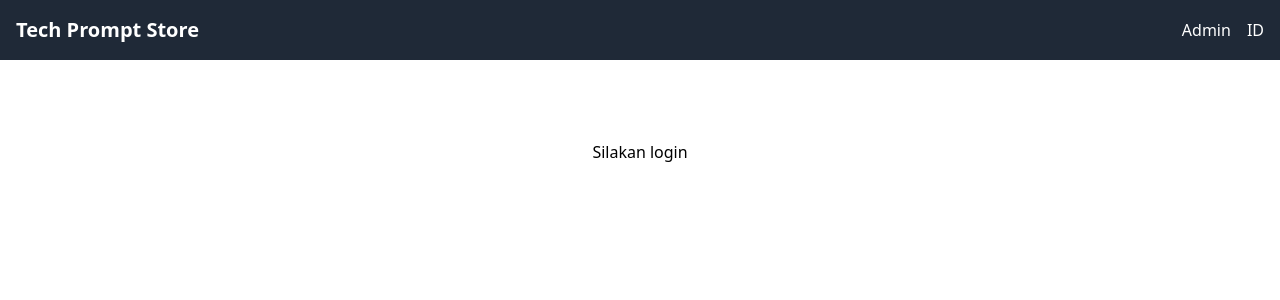
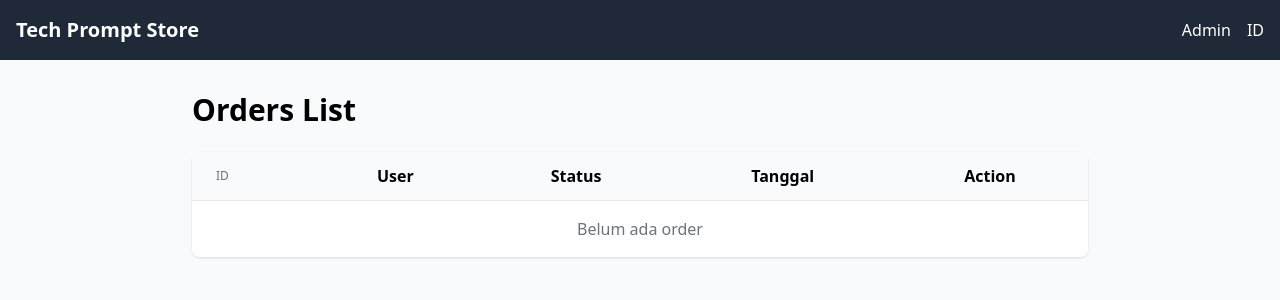
Before and after one commit to chafis1221-oss/Apps, a React (Vite) app in the folder frontend/: page /admin in a window 1280 px wide. Shown: the top 300 px of the page. Built offline with nearby package versions, Linux system fonts and the light colour scheme.

Commit message:
Refactor token state and enhance error handling
Refactor token handling and improve error logging.

```diff
--- a/frontend/src/pages/Admin.jsx
+++ b/frontend/src/pages/Admin.jsx
@@ -5,7 +5,7 @@ import axios from 'axios';
 const Admin = () => {
   const { t } = useTranslation();
   const [orders, setOrders] = useState([]);
-  const token = localStorage.getItem('token');
+  const [token, setToken] = useState(localStorage.getItem('token'));
 
   useEffect(() => {
     if (!token) {
@@ -16,29 +16,51 @@ const Admin = () => {
       headers: { Authorization: `Bearer ${token}` }
     })
       .then(res => setOrders(res.data))
-      .catch(err => console.error(err));
+      .catch(err => console.error('Error loading orders:', err));
   }, [token]);
-
-  if (!token) return <div className="text-center py-20">Silakan login</div>;
 
   return (
     <div className="min-h-screen bg-gray-50 py-8">
-      <div className="max-w-6xl mx-auto px-4">
-        <h1 className="text-4xl font-bold mb-8">Admin - Daftar Order</h1>
-        {orders.length === 0 ? (
-          <p>Belum ada order</p>
-        ) : (
-          <div className="grid gap-4">
-            {orders.map(order => (
-              <div key={order._id} className="bg-white p-6 rounded-lg shadow">
-                <p><strong>ID:</strong> {order._id}</p>
-                <p><strong>Email:</strong> {order.userId?.email || 'N/A'}</p>
-                <p><strong>Status:</strong> {order.status}</p>
-                <p><strong>Alamat:</strong> {order.address}</p>
-              </div>
-            ))}
-          </div>
-        )}
+      <div className="max-w-4xl mx-auto">
+        <h1 className="text-3xl font-bold mb-6">{t('admin.orders')}</h1>
+        <div className="bg-white rounded-lg shadow overflow-hidden">
+          <table className="min-w-full divide-y divide-gray-200">
+            <thead className="bg-gray-50">
+              <tr>
+                <th className="px-6 py-3 text-left text-xs font-medium text-gray-500 uppercase">ID</th>
+                <th className="px-6 py-3">User</th>
+                <th className="px-6 py-3">Status</th>
+                <th className="px-6 py-3">Tanggal</th>
+                <th className="px-6 py-3">Action</th>
+              </tr>
+            </thead>
+            <tbody className="bg-white divide-y divide-gray-200">
+              {orders.length === 0 ? (
+                <tr>
+                  <td colSpan="5" className="px-6 py-4 text-center text-gray-500">Belum ada order</td>
+                </tr>
+              ) : (
+                orders.map(order => (
+                  <tr key={order._id}>
+                    <td className="px-6 py-4">{order._id.slice(-6)}</td>
+                    <td className="px-6 py-4">{order.userId?.email}</td>
+                    <td className="px-6 py-4">
+                      <span className={`px-2 py-1 rounded text-xs ${order.status === 'Pending' ? 'bg-yellow-100 text-yellow-800' : order.status === 'Approved' ? 'bg-green-100 text-green-800' : 'bg-red-100 text-red-800'}`}>
+                        {order.status}
+                      </span>
+                    </td>
+                    <td className="px-6 py-4">{new Date(order.createdAt).toLocaleDateString()}</td>
+                    <td className="px-6 py-4">
+                      <button className="bg-blue-500 text-white px-2 py-1 rounded text-xs mr-1">View</button>
+                      <button className="bg-green-500 text-white px-2 py-1 rounded text-xs mr-1">Approve</button>
+                      <button className="bg-red-500 text-white px-2 py-1 rounded text-xs">Delete</button>
+                    </td>
+                  </tr>
+                ))
+              )}
+            </tbody>
+          </table>
+        </div>
       </div>
     </div>
   );
```
